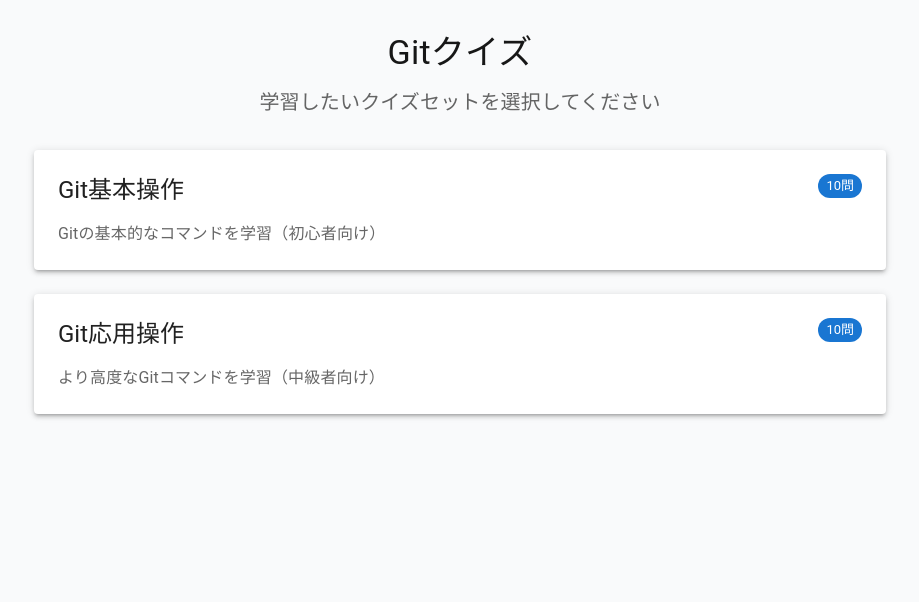
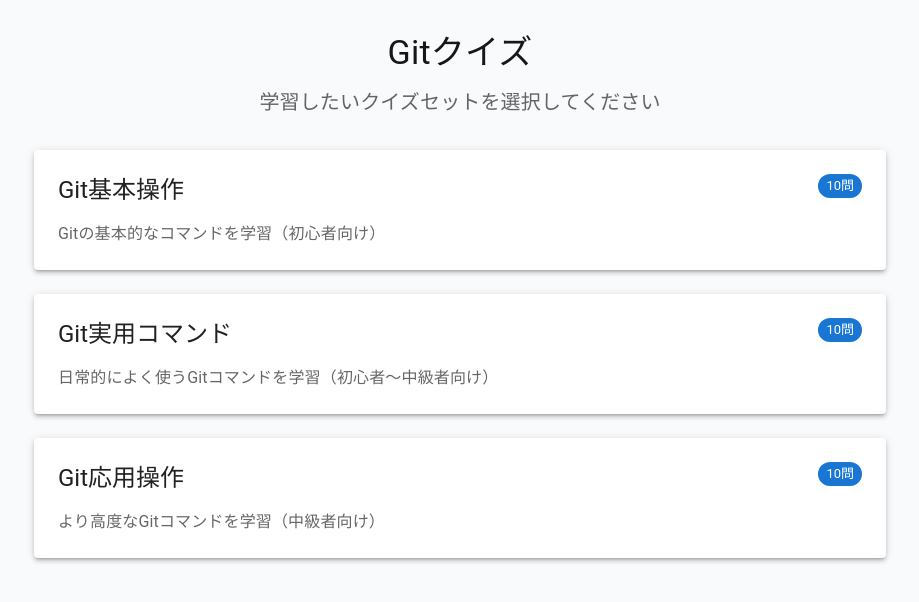
Before and after one commit to yukanakamura1226/git-quiz-app-claude, a Next.js app: page / in a window 1280 px wide. Shown: the top 602 px of the page, without its empty margins (180-1099 px from the left). Built offline with nearby package versions, Linux system fonts and the light colour scheme.

Commit message:
fix: 説明文修正・追加

```diff
--- a/src/app/quiz-data.ts
+++ b/src/app/quiz-data.ts
@@ -20,144 +20,218 @@
     question: "Gitでローカルリポジトリを初期化するコマンドは？",
     options: ["git init", "git start", "git create", "git new"],
     correctAnswer: 0,
-    explanation: "git initコマンドでローカルリポジトリを初期化します。"
+    explanation: "git initコマンドで現在のディレクトリに新しいGitリポジトリを初期化します。.gitディレクトリが作成されます。"
   },
   {
     id: 2,
     question: "ファイルをステージングエリアに追加するコマンドは？",
     options: ["git commit", "git add", "git push", "git stage"],
     correctAnswer: 1,
-    explanation: "git addコマンドでファイルをステージングエリアに追加します。"
+    explanation: "git addコマンドでファイルをステージングエリア（インデックス）に追加します。git add .で全ファイルを追加できます。"
   },
   {
     id: 3,
     question: "変更をコミットするコマンドは？",
-    options: ["git save", "git commit", "git record", "git store"],
-    correctAnswer: 1,
-    explanation: "git commitコマンドで変更をコミットします。-mオプションでメッセージを追加できます。"
+    options: ["git save", "git record", "git commit", "git store"],
+    correctAnswer: 2,
+    explanation: "git commitコマンドでステージングエリアの変更をリポジトリに記録します。-mオプションでメッセージを追加できます。"
   },
   {
     id: 4,
     question: "現在のリポジトリの状態を確認するコマンドは？",
-    options: ["git info", "git status", "git state", "git check"],
-    correctAnswer: 1,
-    explanation: "git statusコマンドで現在のリポジトリの状態を確認できます。"
+    options: ["git info", "git state", "git check", "git status"],
+    correctAnswer: 3,
+    explanation: "git statusコマンドで変更されたファイル、ステージングされたファイル、現在のブランチなどを確認できます。"
   },
   {
     id: 5,
     question: "リモートリポジトリを複製するコマンドは？",
-    options: ["git copy", "git clone", "git download", "git duplicate"],
-    correctAnswer: 1,
-    explanation: "git cloneコマンドでリモートリポジトリを複製します。"
+    options: ["git copy", "git download", "git clone", "git duplicate"],
+    correctAnswer: 2,
+    explanation: "git cloneコマンドでリモートリポジトリを複製します。履歴も含めて完全なコピーが作成されます。"
   },
   {
     id: 6,
     question: "リモートリポジトリに変更をプッシュするコマンドは？",
-    options: ["git upload", "git push", "git send", "git sync"],
-    correctAnswer: 1,
-    explanation: "git pushコマンドでリモートリポジトリに変更をプッシュします。"
+    options: ["git upload", "git send", "git sync", "git push"],
+    correctAnswer: 3,
+    explanation: "git pushコマンドでローカルのコミットをリモートリポジトリに送信します。"
   },
   {
     id: 7,
     question: "リモートリポジトリから最新の変更を取得してマージするコマンドは？",
-    options: ["git fetch", "git pull", "git download", "git sync"],
-    correctAnswer: 1,
-    explanation: "git pullコマンドでリモートリポジトリから変更を取得してマージします。"
+    options: ["git fetch", "git download", "git pull", "git sync"],
+    correctAnswer: 2,
+    explanation: "git pullコマンドはgit fetchとgit mergeを組み合わせたもので、リモートの変更を取得して現在のブランチにマージします。"
   },
   {
     id: 8,
-    question: "新しいブランチを作成して切り替えるコマンドは？",
-    options: ["git branch -new", "git checkout -b", "git create-branch", "git switch -new"],
-    correctAnswer: 1,
-    explanation: "git checkout -bコマンドで新しいブランチを作成して切り替えます。"
+    question: "ブランチを切り替えるコマンドは？",
+    options: ["git change", "git move", "git goto", "git switch"],
+    correctAnswer: 3,
+    explanation: "git switchコマンドでブランチを切り替えます。従来はgit checkoutが使われていましたが、Git 2.23以降はswitchが推奨されます。"
   },
   {
     id: 9,
     question: "コミット履歴を表示するコマンドは？",
-    options: ["git history", "git log", "git commits", "git timeline"],
-    correctAnswer: 1,
-    explanation: "git logコマンドでコミット履歴を表示します。"
+    options: ["git history", "git commits", "git log", "git timeline"],
+    correctAnswer: 2,
+    explanation: "git logコマンドでコミット履歴を表示します。--onelineオプションで簡潔な表示も可能です。"
   },
   {
     id: 10,
+    question: "現在のブランチ一覧を表示するコマンドは？",
+    options: ["git list", "git branches", "git branch", "git show-branch"],
+    correctAnswer: 2,
+    explanation: "git branchコマンドでブランチ一覧を表示します。現在のブランチは*マークで示されます。"
+  }
+];
+
+// Git実用コマンドクイズ（初心者〜中級者向け）
+const practicalQuestions: QuizQuestion[] = [
+  {
+    id: 11,
+    question: "新しいブランチを作成して切り替えるコマンドは？",
+    options: ["git branch -new", "git switch -c", "git create-branch", "git checkout -new"],
+    correctAnswer: 1,
+    explanation: "git switch -cコマンドで新しいブランチを作成して切り替えます。従来のgit checkout -bも使用可能です。"
+  },
+  {
+    id: 12,
     question: "ブランチをマージするコマンドは？",
-    options: ["git combine", "git merge", "git join", "git unite"],
-    correctAnswer: 1,
-    explanation: "git mergeコマンドでブランチをマージします。"
+    options: ["git combine", "git join", "git merge", "git unite"],
+    correctAnswer: 2,
+    explanation: "git mergeコマンドで指定したブランチを現在のブランチにマージします。"
+  },
+  {
+    id: 13,
+    question: "ファイルをGitの追跡から除外するコマンドは？",
+    options: ["git ignore", "git exclude", "git untrack", "git rm --cached"],
+    correctAnswer: 3,
+    explanation: "git rm --cachedコマンドでファイルをGitの追跡から除外します。ファイル自体は削除されません。"
+  },
+  {
+    id: 14,
+    question: "リモートリポジトリの情報を表示するコマンドは？",
+    options: ["git remote", "git remotes", "git remote -v", "git origin"],
+    correctAnswer: 2,
+    explanation: "git remote -vコマンドでリモートリポジトリの名前とURLを表示します。"
+  },
+  {
+    id: 15,
+    question: "ファイルの変更差分を表示するコマンドは？",
+    options: ["git diff", "git compare", "git changes", "git delta"],
+    correctAnswer: 0,
+    explanation: "git diffコマンドでワーキングディレクトリとステージングエリアの差分を表示します。"
+  },
+  {
+    id: 16,
+    question: "直前のコミットを取り消すコマンドは？",
+    options: ["git undo", "git revert HEAD", "git reset HEAD~1", "git cancel"],
+    correctAnswer: 2,
+    explanation: "git reset HEAD~1コマンドで直前のコミットを取り消します。--softオプションで変更を保持できます。"
+  },
+  {
+    id: 17,
+    question: "設定情報を確認するコマンドは？",
+    options: ["git settings", "git info", "git config --list", "git show-config"],
+    correctAnswer: 2,
+    explanation: "git config --listコマンドで現在のGit設定を一覧表示します。"
+  },
+  {
+    id: 18,
+    question: "リモートから最新情報を取得するコマンドは？",
+    options: ["git download", "git get", "git retrieve", "git fetch"],
+    correctAnswer: 3,
+    explanation: "git fetchコマンドでリモートの最新情報を取得します。ローカルブランチへのマージは行いません。"
+  },
+  {
+    id: 19,
+    question: "追跡されていないファイルを削除するコマンドは？",
+    options: ["git clean -f", "git clear", "git remove", "git cleanup"],
+    correctAnswer: 0,
+    explanation: "git clean -fコマンドで追跡されていないファイルを削除します。-dオプションでディレクトリも削除できます。"
+  },
+  {
+    id: 20,
+    question: "スタッシュに変更を一時保存するコマンドは？",
+    options: ["git save", "git store", "git stash", "git temp"],
+    correctAnswer: 2,
+    explanation: "git stashコマンドで現在の変更を一時的に保存します。git stash popで取り出せます。"
   }
 ];
 
 // Git応用操作クイズ（中級者向け）
 const advancedQuestions: QuizQuestion[] = [
   {
-    id: 11,
+    id: 21,
     question: "ワーキングディレクトリの変更を破棄するコマンドは？",
-    options: ["git reset", "git checkout", "git restore", "git revert"],
+    options: ["git reset", "git checkout --", "git restore", "git revert"],
     correctAnswer: 2,
-    explanation: "git restoreコマンドでワーキングディレクトリの変更を破棄します。"
+    explanation: "git restoreコマンドでワーキングディレクトリの変更を破棄します。Git 2.23以降で推奨される方法です。"
   },
   {
-    id: 12,
+    id: 22,
     question: "ステージングエリアから変更を取り消すコマンドは？",
     options: ["git unstage", "git restore --staged", "git reset HEAD", "git undo"],
     correctAnswer: 1,
     explanation: "git restore --stagedコマンドでステージングエリアから変更を取り消します。"
   },
   {
-    id: 13,
+    id: 23,
     question: "コミットメッセージを修正するコマンドは？",
-    options: ["git edit", "git commit --amend", "git modify", "git update"],
-    correctAnswer: 1,
+    options: ["git edit", "git modify", "git commit --amend", "git update"],
+    correctAnswer: 2,
     explanation: "git commit --amendコマンドで直前のコミットメッセージを修正できます。"
   },
   {
-    id: 14,
-    question: "スタッシュに変更を一時保存するコマンドは？",
-    options: ["git save", "git stash", "git store", "git temp"],
-    correctAnswer: 1,
-    explanation: "git stashコマンドで現在の変更を一時的に保存できます。"
+    id: 24,
+    question: "リベースを実行するコマンドは？",
+    options: ["git merge", "git relocate", "git reapply", "git rebase"],
+    correctAnswer: 3,
+    explanation: "git rebaseコマンドでコミット履歴を整理し、ブランチのベースを変更できます。"
   },
   {
-    id: 15,
-    question: "リベースを実行するコマンドは？",
-    options: ["git merge", "git rebase", "git relocate", "git reapply"],
-    correctAnswer: 1,
-    explanation: "git rebaseコマンドでコミット履歴を整理し、ブランチを別のベースに移動できます。"
-  },
-  {
-    id: 16,
-    question: "ファイルの変更履歴を表示するコマンドは？",
-    options: ["git history", "git blame", "git track", "git follow"],
-    correctAnswer: 1,
+    id: 25,
+    question: "ファイルの変更履歴を行単位で表示するコマンドは？",
+    options: ["git history", "git track", "git blame", "git annotate"],
+    correctAnswer: 2,
     explanation: "git blameコマンドでファイルの各行がいつ誰によって変更されたかを表示します。"
   },
   {
-    id: 17,
+    id: 26,
     question: "特定のコミットの変更内容を表示するコマンドは？",
-    options: ["git diff", "git show", "git view", "git display"],
-    correctAnswer: 1,
-    explanation: "git showコマンドで特定のコミットの変更内容を表示します。"
+    options: ["git diff", "git view", "git show", "git display"],
+    correctAnswer: 2,
+    explanation: "git showコマンドで特定のコミットの詳細な変更内容を表示します。"
   },
   {
-    id: 18,
-    question: "リモートリポジトリから変更を取得するコマンドは？",
-    options: ["git download", "git fetch", "git get", "git retrieve"],
-    correctAnswer: 1,
-    explanation: "git fetchコマンドでリモートリポジトリから変更を取得します。"
+    id: 27,
+    question: "コンフリクトを解決した後にリベースを続行するコマンドは？",
+    options: ["git rebase --continue", "git rebase --proceed", "git rebase --resolve", "git rebase --go"],
+    correctAnswer: 0,
+    explanation: "git rebase --continueコマンドでコンフリクト解決後にリベースを続行します。"
   },
   {
-    id: 19,
-    question: "コンフリクトを解決した後にマージを完了するコマンドは？",
-    options: ["git resolve", "git commit", "git complete", "git finish"],
-    correctAnswer: 1,
-    explanation: "コンフリクトを解決した後、git commitでマージを完了します。"
+    id: 28,
+    question: "タグを作成するコマンドは？",
+    options: ["git mark", "git label", "git tag", "git version"],
+    correctAnswer: 2,
+    explanation: "git tagコマンドで特定のコミットにタグを付けます。-aオプションで注釈付きタグを作成できます。"
   },
   {
-    id: 20,
-    question: "タグを作成するコマンドは？",
-    options: ["git mark", "git tag", "git label", "git version"],
-    correctAnswer: 1,
-    explanation: "git tagコマンドで特定のコミットにタグを付けることができます。"
+    id: 29,
+    question: "過去のコミットを対話的に編集するコマンドは？",
+    options: ["git rebase -i", "git edit", "git interactive", "git modify"],
+    correctAnswer: 0,
+    explanation: "git rebase -iコマンドで過去のコミットを対話的に編集、結合、削除できます。"
+  },
+  {
+    id: 30,
+    question: "特定のコミットを取り消す新しいコミットを作成するコマンドは？",
+    options: ["git undo", "git rollback", "git revert", "git reverse"],
+    correctAnswer: 2,
+    explanation: "git revertコマンドで指定したコミットの変更を打ち消す新しいコミットを作成します。"
   }
 ];
 
@@ -170,6 +244,12 @@
     questions: basicQuestions
   },
   {
+    id: "practical",
+    title: "Git実用コマンド",
+    description: "日常的によく使うGitコマンドを学習（初心者〜中級者向け）",
+    questions: practicalQuestions
+  },
+  {
     id: "advanced",
     title: "Git応用操作",
     description: "より高度なGitコマンドを学習（中級者向け）",
```
Also changed, not shown: src/app/components/GitQuiz.tsx (+9 -9 lines).
